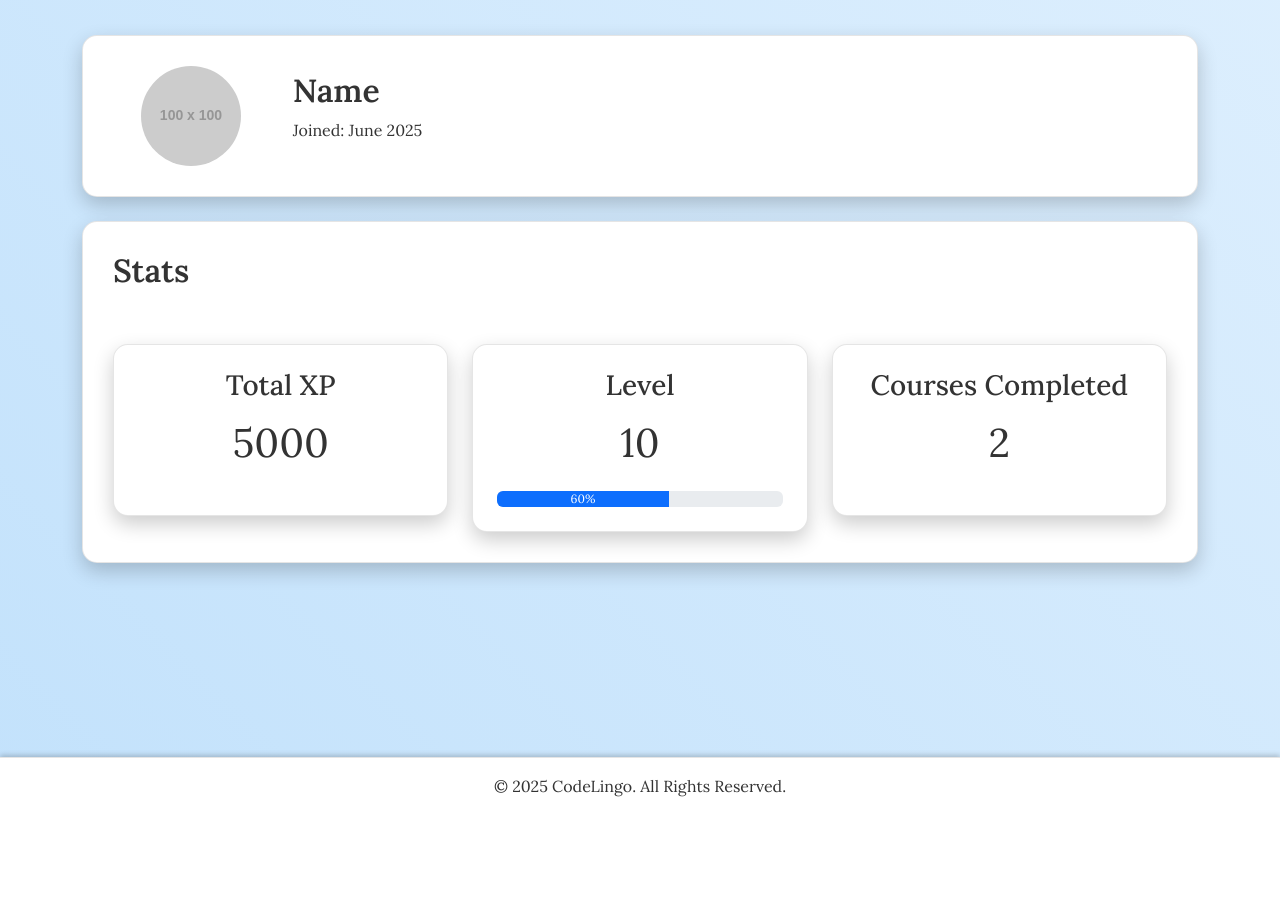
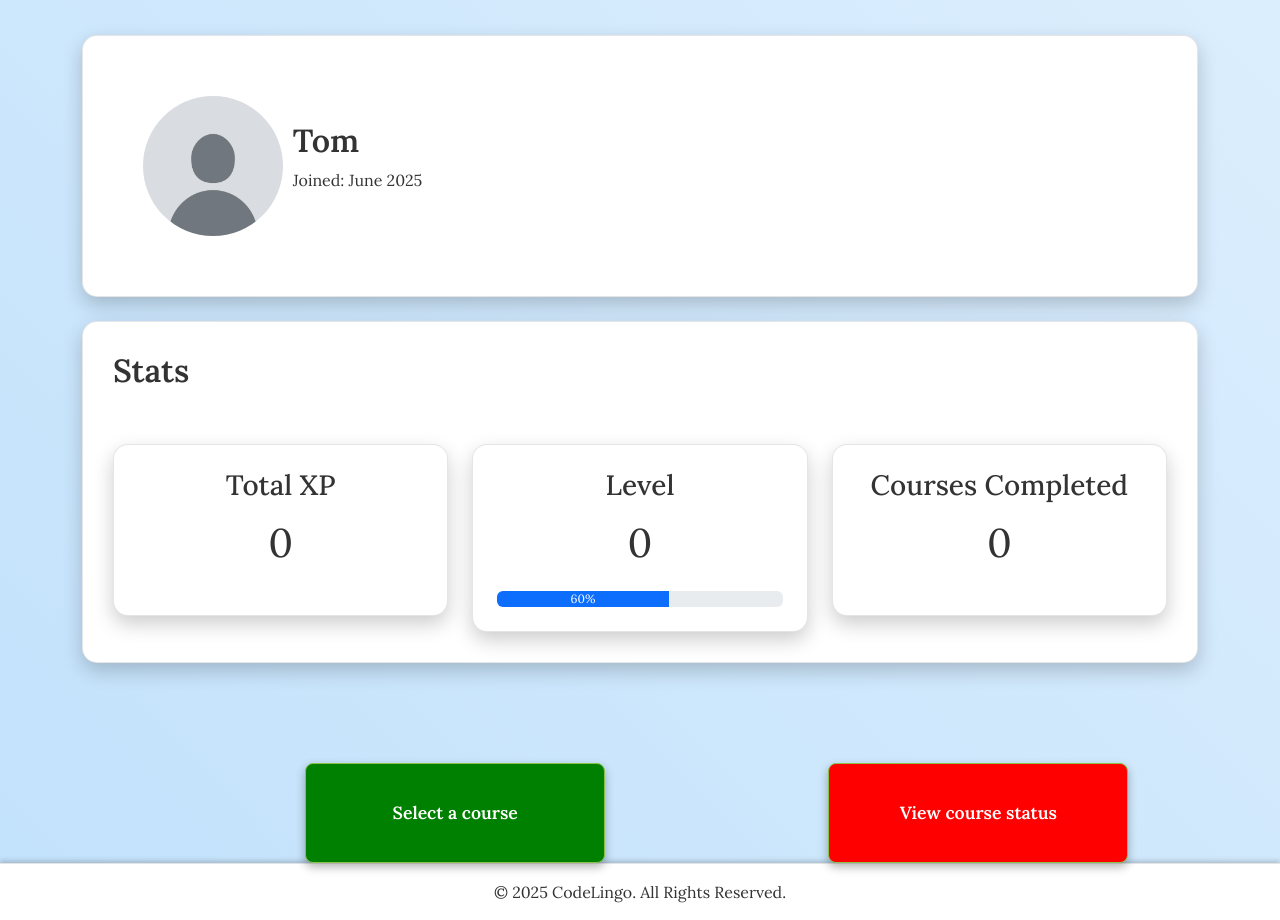
Before and after one commit to SaaiAravindhRaja/CodeLingo, a React (Create React App) app: page /profile in a window 1280 px wide. Shown: the part 100-1020 px from the top of the page. Before the commit the page ends 914 px from the top, so only its background shows below. Built offline with nearby package versions, Linux system fonts and the light colour scheme; a web font is replaced by a local one.

Commit message:
Change UI

```diff
--- a/public/index.html
+++ b/public/index.html
@@ -25,13 +25,17 @@
       work correctly both with client-side routing and a non-root public URL.
       Learn how to configure a non-root public URL by running `npm run build`.
     -->
+
+    <title>Bootstrap demo</title>
+    <link href="https://cdn.jsdelivr.net/npm/bootstrap@5.3.8/dist/css/bootstrap.min.css" rel="stylesheet" integrity="sha384-sRIl4kxILFvY47J16cr9ZwB07vP4J8+LH7qKQnuqkuIAvNWLzeN8tE5YBujZqJLB" crossorigin="anonymous">
+
     <link rel="preconnect" href="https://fonts.googleapis.com">
     <link rel="preconnect" href="https://fonts.gstatic.com" crossorigin>
     <link href="https://fonts.googleapis.com/css2?family=Blinker:wght@100;200;300;400;600;700;800;900&family=Edu+VIC+WA+NT+Hand+Pre:wght@400..700&family=Lora:ital,wght@0,400..700;1,400..700&family=Roboto:ital,wght@0,100..900;1,100..900&display=swap" rel="stylesheet">
     <title>CodeLingo App</title>
   </head>
   <body>
-    <noscript>You need to enable JavaScript to run this app.</noscript>
+
     <div id="root"></div>
     <!--
       This HTML file is a template.
@@ -43,5 +47,6 @@
       To begin the development, run `npm start` or `yarn start`.
       To create a production bundle, use `npm run build` or `yarn build`.
     -->
+    <script src="https://cdn.jsdelivr.net/npm/bootstrap@5.3.8/dist/js/bootstrap.bundle.min.js" integrity="sha384-9ndCyUaIbzAi2FUVXJi0CjmCapSmO7SnpJef0486qhLnuZ2cdeRhO02iuK6FUUVM" crossorigin="anonymous"></script>
   </body>
 </html>
--- a/src/App.css
+++ b/src/App.css
@@ -54,14 +54,18 @@
   color: var(--game-secondary-blue) !important;
 }
 
+.rounded-circle {
+  padding: 30px;
+}
 /* Button Styling */
 .btn-primary {
-    background-color: var(--game-primary-green);
+
     border-color: var(--game-primary-green);
     color: #fff;
     border-radius: 8px; /* More rounded */
     transition: all 0.3s ease;
     box-shadow: 0 4px 10px rgba(0, 0, 0, 0.3); /* More pronounced shadow for 3D effect */
+
 }
 
 .btn-primary:hover {
@@ -76,6 +80,28 @@
     box-shadow: 0 0 0 0.25rem rgba(139, 195, 74, 0.5); /* Green focus ring */
 }
 
+.btn.btn-primary.select {
+    background-color: green;
+    padding: 12px; /* Increased padding for better touch target */
+    font-size: 1.1rem; /* Slightly larger text */
+    font-weight: 600; /* Semi-bold text */
+    margin-top: 100px;
+    margin-left: 20%;
+    height: 100px;
+    width: 300px;
+}
+
+.btn.btn-primary.recommended {
+    background-color: red;
+    padding: 12px; /* Increased padding for better touch target */
+    font-size: 1.1rem; /* Slightly larger text */
+    font-weight: 600; /* Semi-bold text */
+    margin-top: 100px;
+    margin-left: 20%;
+    height: 100px;
+    width: 300px;
+}
+
 /* Link Styling */
 a {
   color: var(--game-secondary-blue);
--- a/src/pages/ProfilePage.tsx
+++ b/src/pages/ProfilePage.tsx
@@ -4,14 +4,16 @@ import { Container, Row, Col, ProgressBar } from 'react-bootstrap';
 const ProfilePage = () => {
 
     return (
+
         <Container className="mt-5">
+
             <div className="game-card">
                 <Row className="align-items-center">
                     <Col md={2} className="text-center">
-                       <img src="https://via.placeholder.com/100" alt="Profile" className="rounded-circle"/>
+                       <img src="../images/profile.png" height="200" className="rounded-circle" alt="Profile" />
                     </Col>
                     <Col md={10}>
-                        <h2>Name</h2>
+                        <h2>Tom</h2>
                         <p>Joined: June 2025</p>
                     </Col>
                 </Row>
@@ -23,24 +25,29 @@ const ProfilePage = () => {
                     <Col>
                         <div className="game-card text-center p-4">
                             <h3>Total XP</h3>
-                            <p className="fs-1">5000</p>
+                            <p className="fs-1">0</p>
                         </div>
                     </Col>
                     <Col>
                         <div className="game-card text-center p-4">
                             <h3>Level</h3>
-                            <p className="fs-1">10</p>
+                            <p className="fs-1">0</p>
                             <ProgressBar now={60} label="60%" />
                         </div>
                     </Col>
                     <Col>
                         <div className="game-card text-center p-4">
                             <h3>Courses Completed</h3>
-                            <p className="fs-1">2</p>
+                            <p className="fs-1">0</p>
                         </div>
                     </Col>
                 </Row>
             </div>
+
+
+            <button className="btn btn-primary select">Select a course</button>
+            <button className="btn btn-primary recommended">View course status</button>
+
         </Container>
     );
 };
```
Also changed, not shown: public/images/profile.png (renamed from src/images/profile.png).
